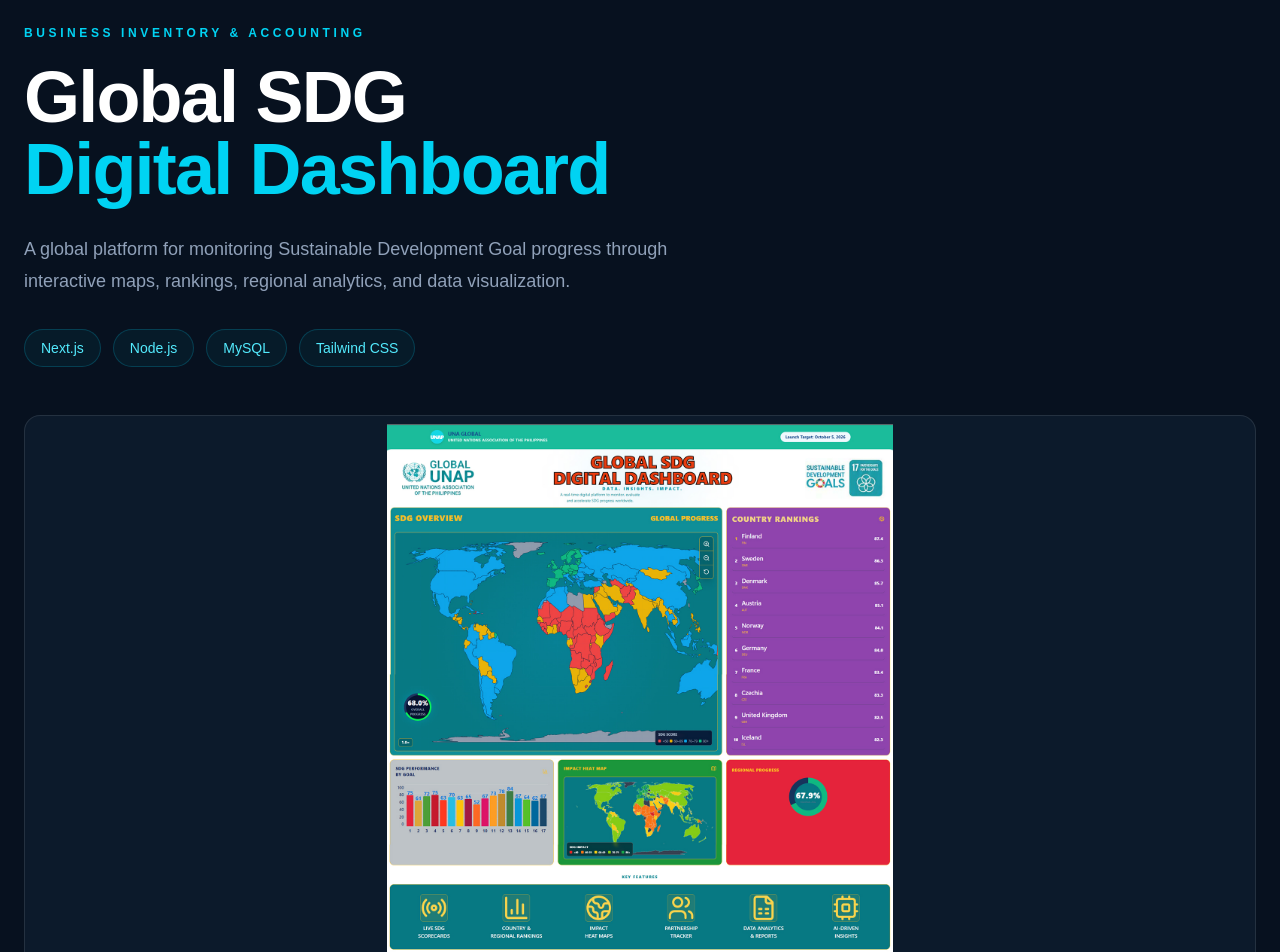
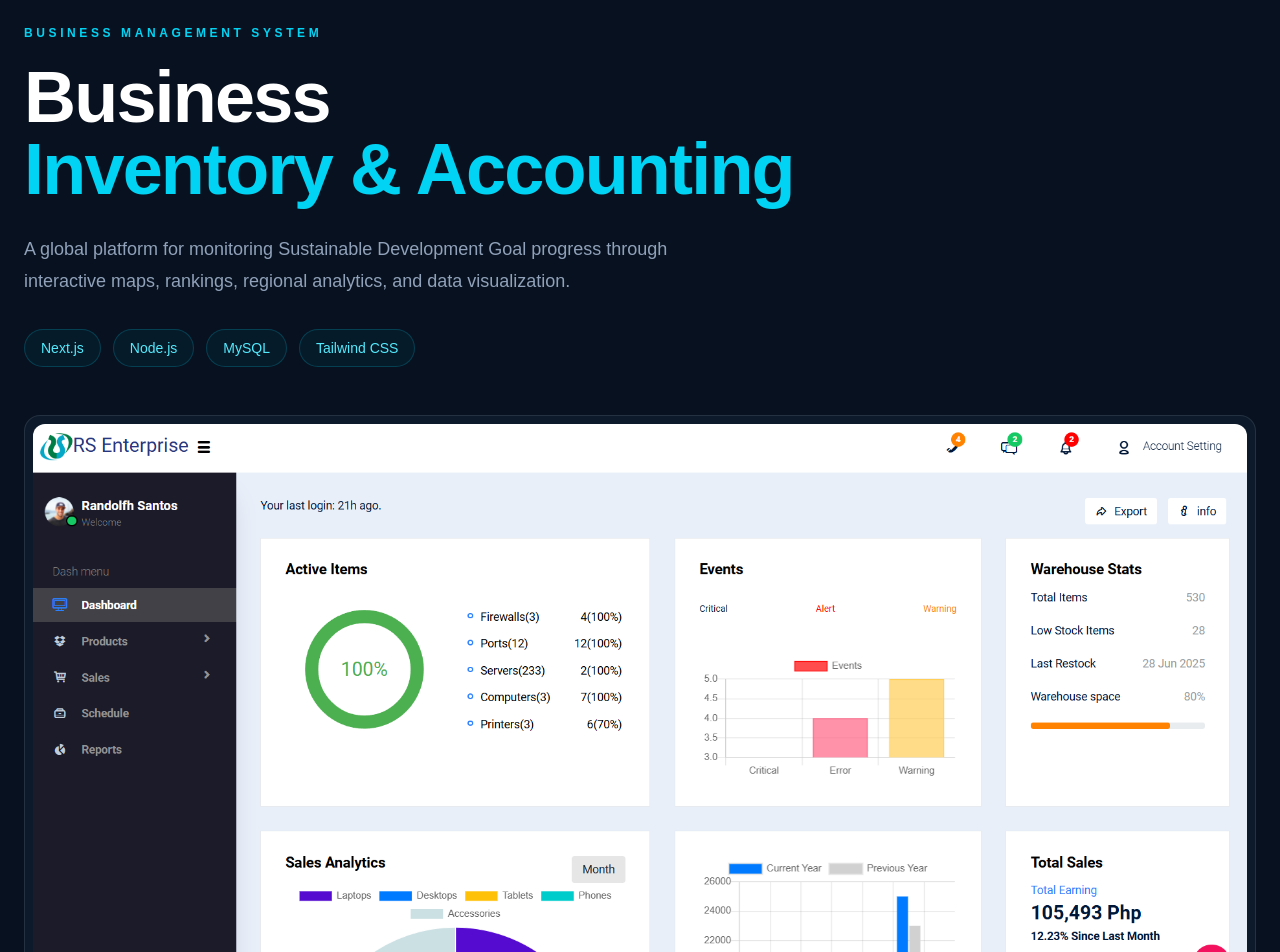
Before and after one commit to RanZeb26/portfolio, a Next.js app: page /projects/Inventory in a window 1280 px wide. Shown: the part 140-1092 px from the top of the page. Built offline with nearby package versions, Linux system fonts and the light colour scheme.

Commit message:
add Inventory Projects

```diff
--- a/app/page.tsx
+++ b/app/page.tsx
@@ -24,6 +24,7 @@ const projects = [
     tech: ["Next.js", "Node.js", "MySQL", "Tailwind"],
     accent: "cyan",
     image: "/images/Dashboard.png",
+        slug: "meatshop-pos",
   },
   {
     number: "02",
@@ -34,7 +35,7 @@ const projects = [
     tech: ["PHP", "MySQL", "Bootstrap", "AJAX"],
     accent: "blue",
     image: "/images/Inventory.png",
-    slug: "business-inventory"
+    slug: "Inventory",
   },
   {
     number: "03",
--- a/app/projects/Inventory/page.tsx
+++ b/app/projects/Inventory/page.tsx
@@ -65,13 +65,13 @@ export default function MeatShopProjectPage() {
       {/* Project Hero */}
       <section className="mx-auto max-w-7xl px-6 py-16 lg:py-24">
         <p className="mb-5 text-xs font-bold uppercase tracking-[0.3em] text-cyan-400">
-          Business Inventory & Accounting
+          BUSINESS MANAGEMENT SYSTEM
         </p>
 
         <h1 className="max-w-4xl text-4xl font-black tracking-tight sm:text-6xl lg:text-7xl">
-          Global SDG
+          Business
           <br />
-          <span className="text-cyan-400">Digital Dashboard</span>
+          <span className="text-cyan-400">Inventory & Accounting</span>
         </h1>
 
         <p className="mt-7 max-w-2xl text-lg leading-8 text-slate-400">
@@ -94,8 +94,8 @@ export default function MeatShopProjectPage() {
         {/* Project Screenshot */}
         <div className="mt-12 overflow-hidden rounded-2xl border border-white/10 bg-[#0c1a2b] p-2">
           <img
-            src="/images/Dashboard_Full.jpg"
-            alt="Global SDG Digital Dashboard application screenshot"
+            src="/images/Inventory.png"
+            alt="Business Inventory & Accounting application screenshot"
             className="max-h-[650px] w-full rounded-xl object-contain"
           />
         </div>
```
Also changed, not shown: next-env.d.ts.
